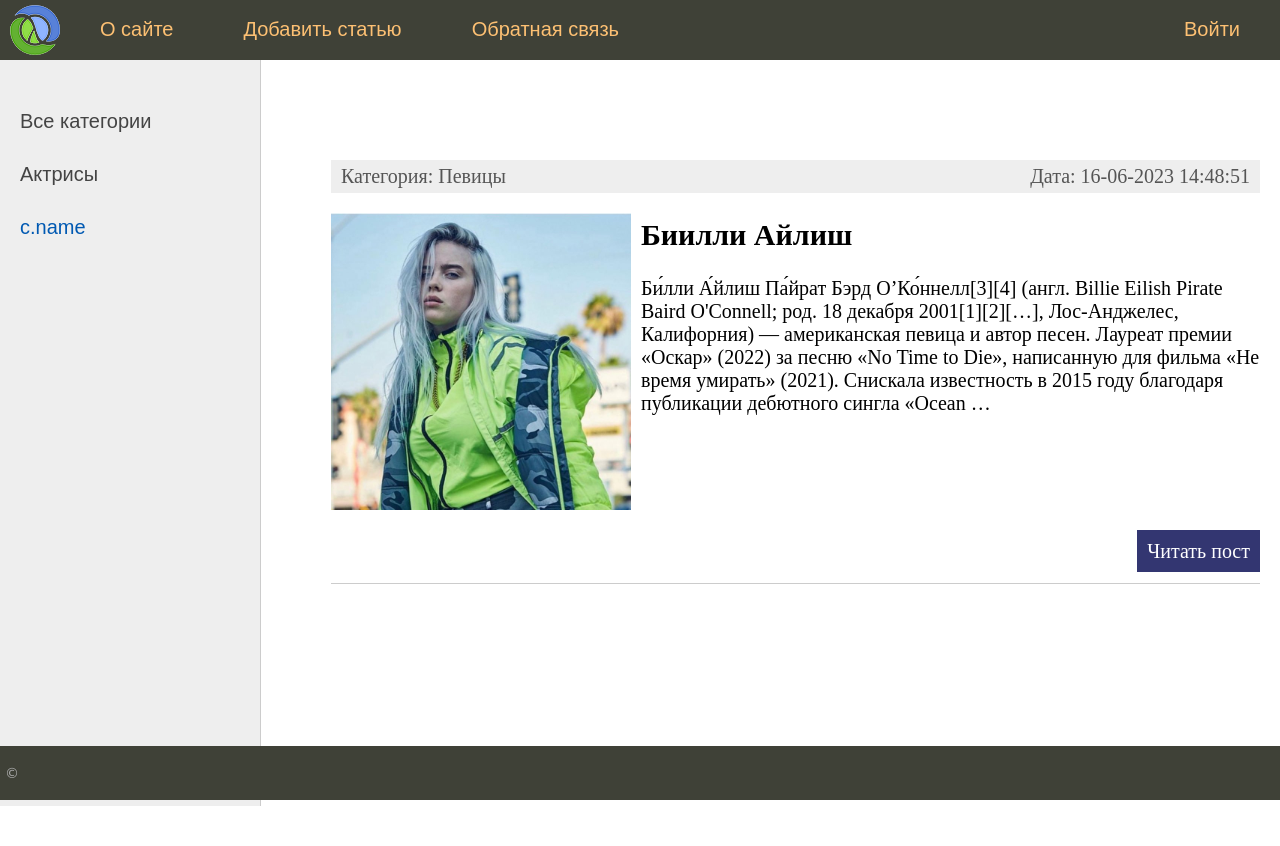
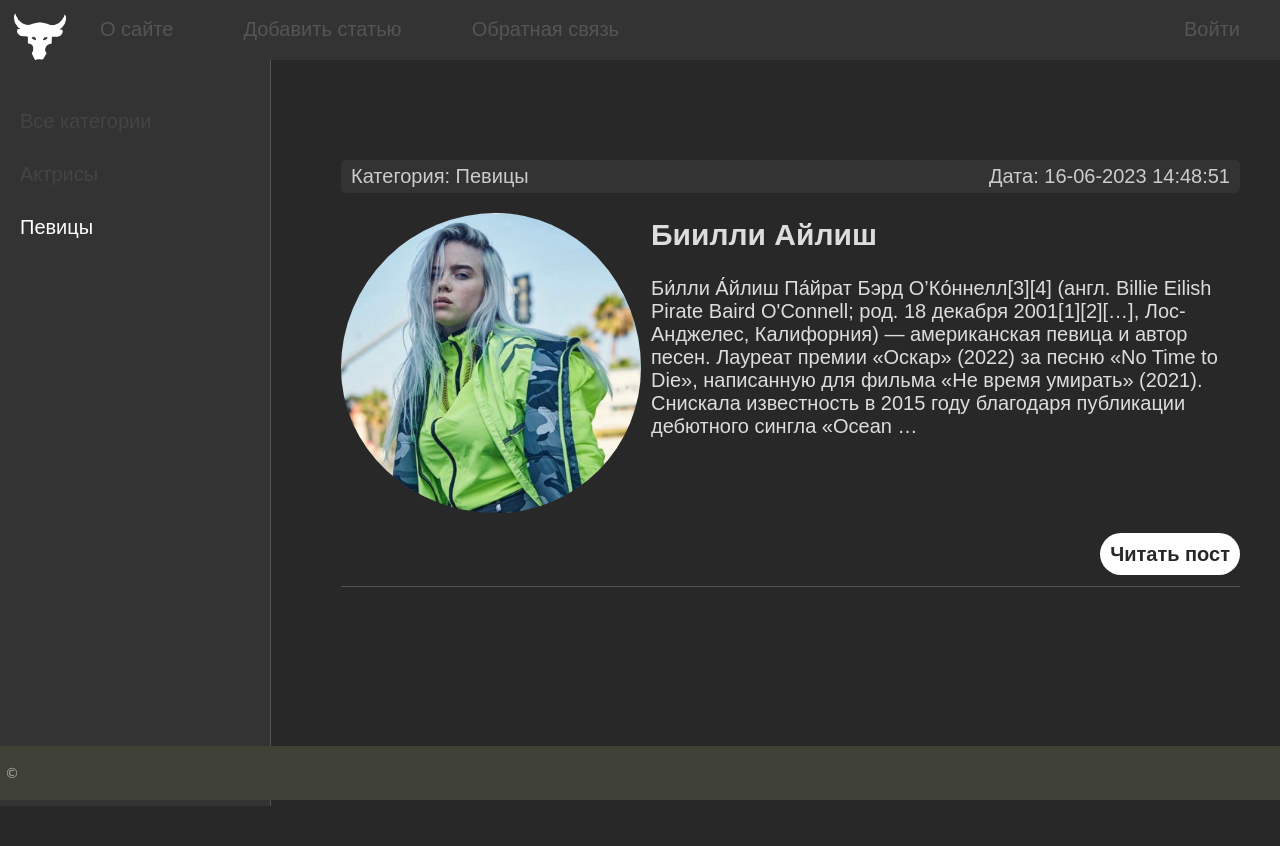
Before and after one commit to Alturnaks/Self-edu, a Django app: page /category/1 in a window 1280 px wide. Before the commit the page ends 806 px from the top, so only its background shows below. Run offline with Django 4.2, Linux system fonts and the light colour scheme; data comes from the database, SQL or seed files in the repository; both versions use the stored data as it was after the commit.

Commit message:
new fucntion add new post

```diff
--- a/women/static/women/css/styles.css
+++ b/women/static/women/css/styles.css
@@ -1,57 +1,75 @@
 html, body {
-	font-family: 'Arial';
+	font-family: 'Arial', sans-serif;
 	margin: 0;
 	padding: 0;
 	height: 100%;
 	width: 100%;
-	color: #444;
+	color: #fff;
+	background-color: #282828;
 }
 
 a {
-	color: #0059b2;
+	color: #ccc;
 	text-decoration: none;
 }
+
 a:hover {
-	color: #CC0000;
+	color: #fff;
 	text-decoration: underline;
 }
 
-img {max-width: 600px; height: auto;}
+img {
+	max-width: 600px;
+	height: auto;
+	border-radius: 50%;
+}
 
 img.img-article-left {
-	max-width: 300px;
-	height: auto;
+	width: 300px;
+	height: 300px;
+	object-fit: cover;
+	object-position: center;
 	float: left;
 	padding: 0 10px 10px 0;
+	border-radius: 50%;
 }
 
 img.img-article-left.thumb {
-	max-width: 150px;
-	height: auto;
+	width: 150px;
+	height: 150px;
+	object-fit: cover;
+	object-position: center;
+	border-radius: 50%;
 }
 
 p.link-read-post {
 	text-align: right;
 }
+
 p.link-read-post a {
 	padding: 10px;
 	min-width: 100px;
-	background: #333671;
-	color: #fff;
+	background: #ffffff;
+	border-radius: 25px;
+	color: #282828;
 	text-decoration: none;
+	font-weight: 600;
 }
 
 div.article-panel {
-    background: #eee;
-    padding: 5px 10px 5px 10px;
-    box-sizing : border-box;
+	background: #333;
+	padding: 5px 10px;
+	box-sizing: border-box;
 	overflow: hidden;
-    color: #555;
+	color: #ccc;
+	border-radius: 5px;
 }
+
 div.article-panel p.first {
 	margin: 0;
 	float: left;
 }
+
 div.article-panel p.last {
 	margin: 0;
 	float: right;
@@ -62,8 +80,9 @@ ul.list-articles {
 	margin: 0;
 	padding: 0;
 }
+
 ul.list-articles li {
-	border-bottom: 1px solid #ccc;
+	border-bottom: 1px solid #555;
 }
 
 .table-page {
@@ -71,43 +90,61 @@ ul.list-articles li {
 	height: 100%;
 	vertical-align: top;
 }
-.table-page tr {height: 100%;}
 
-.clear {clear: both;}
+
+
+.table-page tr {
+	height: 100%;
+}
+
+.clear {
+	clear: both;
+}
 
 .header {
-	background: #3F4137;
+	background: #333;
 	height: 60px;
 }
 
 .logo {
-	background: url('../images/logo.png') no-repeat 10px 5px;
+    background: url('../images/logo1.png') no-repeat 5px 10px;
     width: 70px;
     height: 60px;
+    border-radius: 50%;
+    background-size: 100% 100%; /* Изменение размера на 100% ширины и 100% высоты */
 }
+
 
 ul.mainmenu {
 	list-style: none;
 	margin: 0;
 	padding: 0;
 	height: 60px;
-	color: #fdc073;
+	color: #d22300;
 	font-size: 20px;
 	overflow: hidden;
 }
+
 ul.mainmenu li {
 	float: left;
 	margin: 18px 40px 0 30px;
 }
-ul.mainmenu li.logo {margin: 0;}
-ul.mainmenu li.last {float: right;}
+
+ul.mainmenu li.logo {
+	margin: 0;
+}
+
+ul.mainmenu li.last {
+	float: right;
+}
 
 ul.mainmenu li a {
-	color: #fdc073;
+	color: #555;
 	text-decoration: none;
 }
+
 ul.mainmenu li a:hover {
-	color: #FDA83D;
+	color: rgb(255, 255, 255);
 }
 
 .panelitems {
@@ -162,49 +206,67 @@ div.button {
 
 .left-chapters {
 	margin: 0;
-	background: #eee;
-	border-right: 1px solid #ccc;
+	background: #333;
+	border-right: 1px solid #555;
 	min-height: 100%;
 }
+
 .left-chapters ul {
 	width: 230px;
 	min-height: 100%;
 	margin: 0;
-	padding: 20px 10px 10px 20px;
+	padding: 20px;
 	list-style: none;
 	font-size: 20px;
 }
+
 .left-chapters ul li {
-	margin: 30px 0 0 0;
+	margin: 30px 0;
 	color: #999;
 }
-.left-chapters ul li.selected {color: #0059b2; }
+
+.left-chapters ul li.selected {
+	color: #ffffff;
+}
+
 .left-chapters ul li a {
 	color: #444;
 	text-decoration: none;
 }
-.left-chapters ul li a:hover { color: #CC0000; }
-.left-chapters ul li.share {margin: 60px 0 0 0;}
-.left-chapters ul li.share p {margin: 30px 0 30px 0;}
+
+.left-chapters ul li a:hover {
+	color: #ffffff;
+}
+
+.left-chapters ul li.share {
+	margin: 60px 0 0 0;
+}
+
+.left-chapters ul li.share p {
+	margin: 30px 0;
+}
+
 .left-chapters ul li.share a {
 	display: inline-block;
 	width: 40px;
 	height: 40px;
 	margin: 0 20px 0 0;
 }
+
 .left-chapters ul li.share a.share-yt {
 	width: 100%;
 	height: 30px;
-	background: url('../images/share_yt.png') no-repeat 0 0
+	background: url('../images/share_yt.png') no-repeat 0 0;
 }
+
 .left-chapters ul li.share a.share-yt:hover {
 	width: 100%;
 	height: 30px;
-	background: url('../images/share_yt.png') no-repeat 0 -30px
+	background: url('../images/share_yt.png') no-repeat 0 -30px;
 }
 
 .content {
-	padding: 40px 20px 20px 40px;
+	padding: 40px;
 	width: 100%;
 	box-sizing: border-box;
 }
@@ -214,83 +276,132 @@ ul.breadcrumbs {
 	padding: 0;
 	list-style: none;
 	font-size: 20px;
-	font-family: Sans-serif, Arial, Tahoma;
+	font-family: sans-serif, Arial, Tahoma;
 }
+
 ul.breadcrumbs li {
 	display: inline-block;
 }
+
 ul.breadcrumbs li a {
 	color: #0059b2;
 	text-decoration: none;
 }
-ul.breadcrumbs li a:hover { color: #CC0000; }
-ul.breadcrumbs li:after{
-	padding: 0 10px 0 10px;
+
+ul.breadcrumbs li a:hover {
+	color: #CC0000;
+}
+
+ul.breadcrumbs li:after {
+	padding: 0 10px;
 	content: "\2192";
 }
-ul.breadcrumbs li.last:after {content: "";}
+
+ul.breadcrumbs li.last:after {
+	content: "";
+}
 
 ul.control {
 	margin: 0;
 	padding: 60px 0 0 0;
 	list-style: none;
-	font-family: Sans-serif, Arial, Tahoma;
+	font-family: sans-serif, Arial, Tahoma;
 	font-size: 18px;
 	width: 100%;
 }
-ul.control li {	float: left; padding: 0 0 0 10px;}
-ul.control li.first:before {content: "\2190"; padding: 0 10px 0 0;}
-ul.control li.last {float: right; padding: 0 40px 0 0;}
-ul.control li.last:after {content: "\2192"; padding: 0 0 0 10px;}
-ul.control li a { color: #0059b2; text-decoration: none; }
-ul.control li a:hover { color: #CC0000; }
+
+ul.control li {
+	float: left;
+	padding: 0 10px;
+}
+
+ul.control li.first:before {
+	content: "\2190";
+	padding: 0 10px 0 0;
+}
+
+ul.control li.last {
+	float: right;
+	padding: 0 40px 0 0;
+}
+
+ul.control li.last:after {
+	content: "\2192";
+	padding: 0 0 0 10px;
+}
+
+ul.control li a {
+	color: #b14a00;
+	text-decoration: none;
+}
+
+ul.control li a:hover {
+	color: #CC0000;
+}
 
 ul.content-table {
 	margin: 0;
 	padding: 60px 0 0 30px;
 	list-style: none;
-	font-family: Sans-serif, Arial, Tahoma;
+	font-family: sans-serif, Arial, Tahoma;
 	font-size: 28px;
 }
+
 ul.content-table li {
-	margin: 0 0 40px 0;
+	margin-bottom: 40px;
 }
+
 ul.content-table li a {
 	color: #BB5715;
 	text-decoration: none;
 }
-ul.content-table li a:hover {color: #F0711C;}
+
+ul.content-table li a:hover {
+	color: #c40000a0;
+}
 
 .content-text {
 	margin: 60px 0 0 30px;
-	color: #000;
+	color: #ddd;
 	font-size: 20px;
-	font-family: Yandex Sans Display Light;
+	font-family: "Yandex Sans Display Light", sans-serif;
 }
-.content-text h1 {font-size: 32px;}
+
+.content-text h1 {
+	font-size: 32px;
+}
 
 ul.lang-list {
 	list-style: none;
 	margin: 0;
-	padding: 14px 0 0 0;
+	padding: 14px 0;
 	background: #3F4137;
 	width: 100%;
 	height: 50px;
 	border-top: 1px solid #959A82;
 	box-sizing: border-box;
 	font-size: 18px;
-	font-family: Sans-serif, Arial, Tahoma;
+	font-family: sans-serif, Arial, Tahoma;
 }
+
 ul.lang-list li {
 	display: inline-block;
 	margin-left: 40px;
 }
-ul.lang-list li.selected {color: #fdc073; border-bottom: 1px solid #fdc073;}
+
+ul.lang-list li.selected {
+	color: #fdc073;
+	border-bottom: 1px solid #fdc073;
+}
+
 ul.lang-list li a {
 	color: #eee;
 	text-decoration: none;
 }
-ul.lang-list li a:hover {color: #fdc073;}
+
+ul.lang-list li a:hover {
+	color: #fdc073;
+}
 
 .topic-subject .topic-line {
 	border-bottom: 1px solid #CC0000;
--- a/women/templates/women/base.html
+++ b/women/templates/women/base.html
@@ -5,8 +5,9 @@
 <head>
 	<title>{{title}}</title>
 	<link type="text/css" href="{% static 'women/css/styles.css' %}" rel="stylesheet" />
+
 	<meta http-equiv="Content-Type" content="text/html; charset=utf-8">
-	<link rel="shortcut icon" href="{% static 'women/images/main.ico' %}" type="image/x-icon"/>
+	<link rel="shortcut icon" href="{% static 'women/images/main1.ico' %}" type="image/x-icon"/>
 	<meta name="viewport" content="width=device-width, initial-scale=1.0">
 </head>
 <body>
--- a/women/templates/women/list_categories.html
+++ b/women/templates/women/list_categories.html
@@ -1,7 +1,7 @@
 {% for c in cats %}
 {% if c.pk == cat_selected %}
-    <li class="selected">c.name</li>
+    <li class="selected">{{ c.name }}</li>
 {% else %}
-    <li><a href="{{ c.get_absolute_url }}">{{c.name}}</a></li>
+    <li><a href="{{ c.get_absolute_url }}">{{ c.name }}</a></li>
 {% endif %}
 {% endfor %}
--- a/women/views.py
+++ b/women/views.py
@@ -1,5 +1,7 @@
 from django.shortcuts import render, get_object_or_404
 from django.http import HttpResponse, HttpResponseNotFound
+from women.forms import AddPage
+from django.shortcuts import redirect
 
 from women.models import Category, Women
 
@@ -28,7 +30,21 @@ def index(request):
     return render(request , 'women/index.html',context=context)
 
 def addpage(request):
-    return HttpResponse("AddPage")
+    if request.method == 'POST':
+        form = AddPage(request.POST)
+        if form.is_valid():
+            try:
+                Women.objects.create(**form.cleaned_data)
+
+                return redirect('home')
+            except:
+                form.add_error(None, 'Ошибка добаления поста')
+    else:
+        form = AddPage()
+
+    return render (request, 'women/addpage.html',{'form':form,'menu':menu,'title':'Добавдение статьи'})
+
+
 
 def contact(request):
     return HttpResponse("Contact")
```
Also changed, not shown: other parts of women/static/women/css/styles.css (+92 -16 lines), women/forms.py (added, +9 -0 lines), women/templates/women/addpage.html (added, +17 -0 lines), db.sqlite3, women/static/women/images/logo.png (deleted), women/static/women/images/logo1.png (added), women/static/women/images/main.ico (deleted), women/static/women/images/main1.ico (added). Lines whose indentation alone changed are shown as unchanged.
